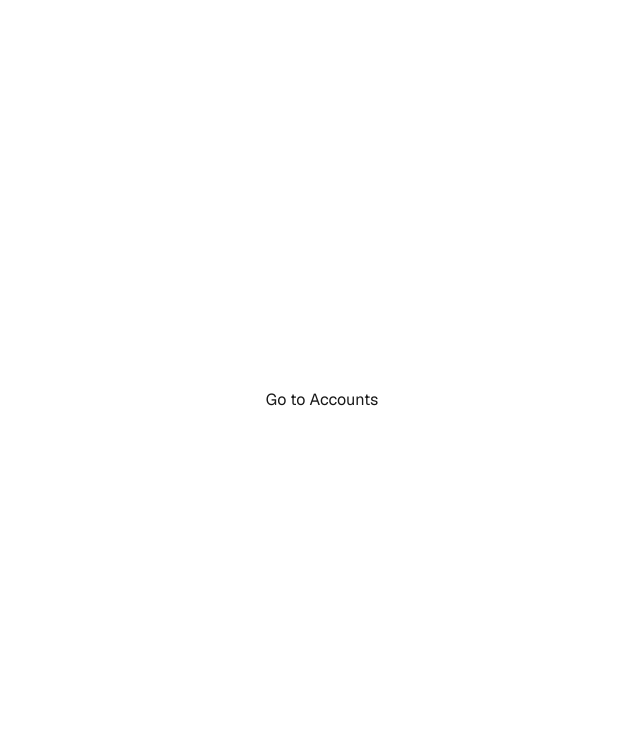
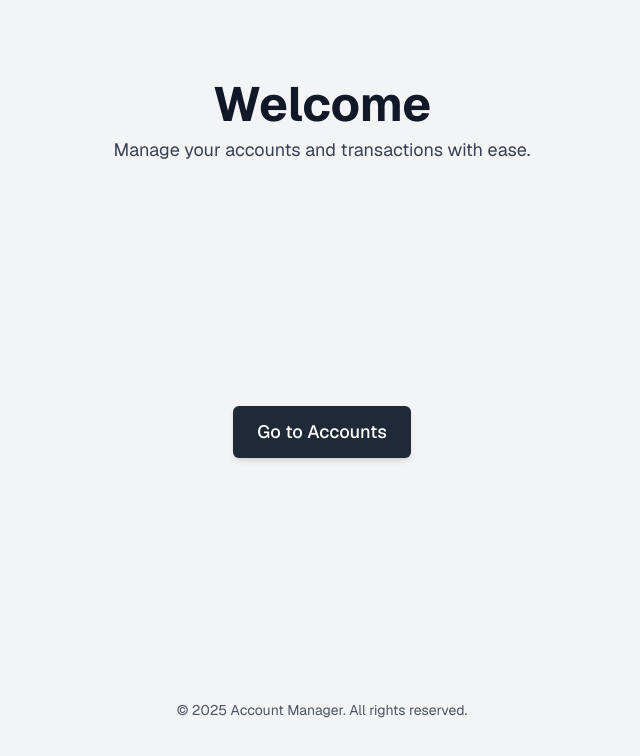
Before and after one commit to neihrr/acccount-monitor-app, a Next.js app: page / in a window 1280 px wide. Shown: the top 756 px of the page, without its empty margins (318-958 px from the left). Built offline with nearby package versions, Linux system fonts and the light colour scheme.

Commit message:
Feat: add homepage style

```diff
--- a/app/accounts/[id]/page.tsx
+++ b/app/accounts/[id]/page.tsx
@@ -21,7 +21,7 @@ async function AccountDetails({ params }: AccountDetailsProps) {
   const account = await getAccountById({
     accountId: parseInt(data.id),
   });
-  console.log(account);
+  console.log(accountTransactions);
   return (
     <div className="p-6 bg-gray-100 min-h-screen">
       <div className="max-w-4xl mx-auto bg-white shadow-md rounded-lg overflow-hidden">
@@ -45,9 +45,10 @@ async function AccountDetails({ params }: AccountDetailsProps) {
                 <div className="text-sm text-gray-500 mb-1">
                   {new Date(transaction.timestamp).toLocaleString()}
                 </div>
-                <div className="text-sm text-gray-700 font-semibold">
-                  Amount: ${transaction.amount.toFixed(2)}
+                <div className="text-sm text-gray-500 mb-1">
+                  Amount:{transaction.amount.toFixed(2)}$
                 </div>
+
               </div>
             )
           )}
--- a/app/page.tsx
+++ b/app/page.tsx
@@ -2,11 +2,31 @@ import Link from "next/link";
 
 export default function Home() {
   return (
-    <div className="grid grid-rows-[20px_1fr_20px] items-center justify-items-center min-h-screen p-8 pb-20 gap-16 sm:p-20 font-[family-name:var(--font-geist-sans)]">
-      <main className="flex flex-col gap-8 row-start-2 items-center sm:items-start">
-        <Link href="/accounts">Go to Accounts</Link>
+    <div className="grid grid-rows-[auto_1fr_auto] items-center justify-items-center min-h-screen p-8 sm:p-20 gap-16 bg-gray-100 font-[family-name:var(--font-geist-sans)]">
+      {/* Header Section */}
+      <header className="row-start-1 text-center">
+        <h1 className="text-4xl sm:text-5xl font-bold text-gray-900">
+          Welcome
+        </h1>
+        <p className="mt-2 text-lg text-gray-700">
+          Manage your accounts and transactions with ease.
+        </p>
+      </header>
+
+      {/* Main Section */}
+      <main className="row-start-2 flex flex-col gap-8 items-center sm:items-start">
+        <Link
+          href="/accounts"
+          className="px-6 py-3 text-lg font-medium text-white bg-gray-800 hover:bg-gray-700 rounded-md shadow-md transition-all"
+        >
+          Go to Accounts
+        </Link>
       </main>
 
+      {/* Footer Section */}
+      <footer className="row-start-3 text-center text-sm text-gray-600">
+        <p>&copy; 2025 Account Manager. All rights reserved.</p>
+      </footer>
     </div>
   );
 }
```
